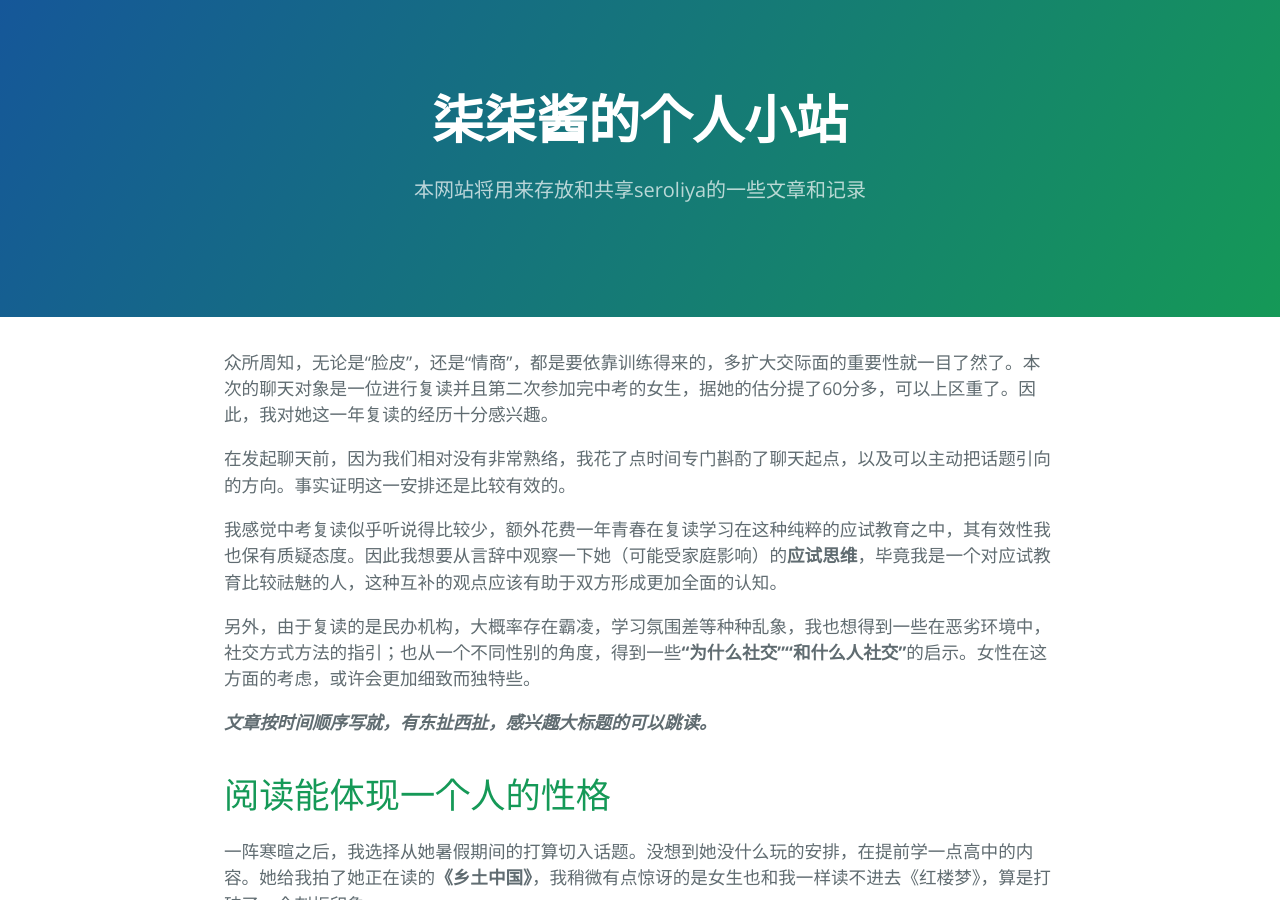
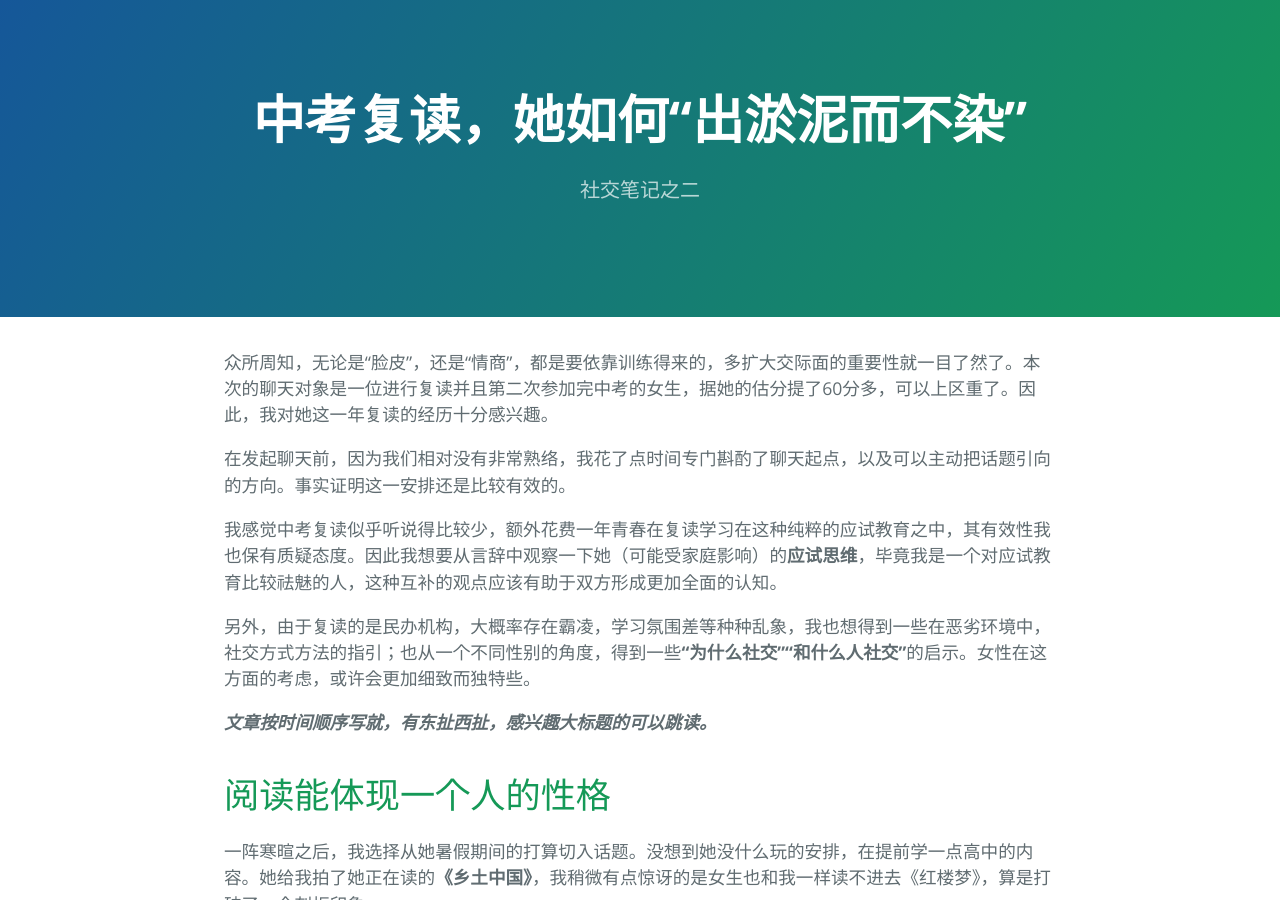
Before and after one commit to Seroliya/Seroliya.github.io, a Jekyll site: the page built from docs/社交笔记之二：中考复读，她如何“出淤泥而不染”.md, in a window 1280 px wide and 900 px high. Built offline with Jekyll 4.4.1, drawn with Linux system fonts in a browser that asks for light colours; our own code applies the rules of GitHub Pages for plain Markdown files.

Commit message:
Update 社交笔记之二：中考复读，她如何“出淤泥而不染”.md

```diff
--- a/docs/社交笔记之二：中考复读，她如何“出淤泥而不染”.md
+++ b/docs/社交笔记之二：中考复读，她如何“出淤泥而不染”.md
@@ -1,3 +1,8 @@
+---
+layout: default
+title: 中考复读，她如何“出淤泥而不染”
+description: 社交笔记之二
+---
 众所周知，无论是“脸皮”，还是“情商”，都是要依靠训练得来的，多扩大交际面的重要性就一目了然了。本次的聊天对象是一位进行复读并且第二次参加完中考的女生，据她的估分提了60分多，可以上区重了。因此，我对她这一年复读的经历十分感兴趣。
 
 在发起聊天前，因为我们相对没有非常熟络，我花了点时间专门斟酌了聊天起点，以及可以主动把话题引向的方向。事实证明这一安排还是比较有效的。
```
